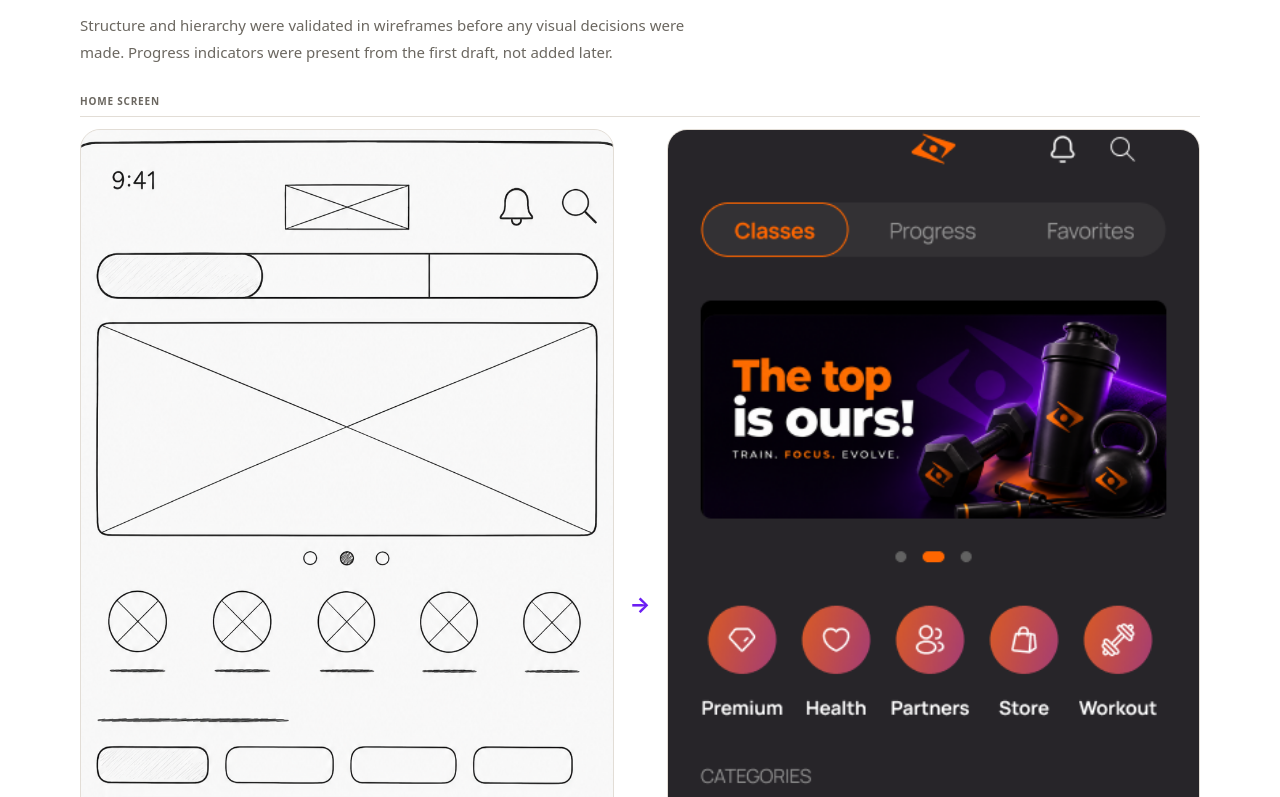
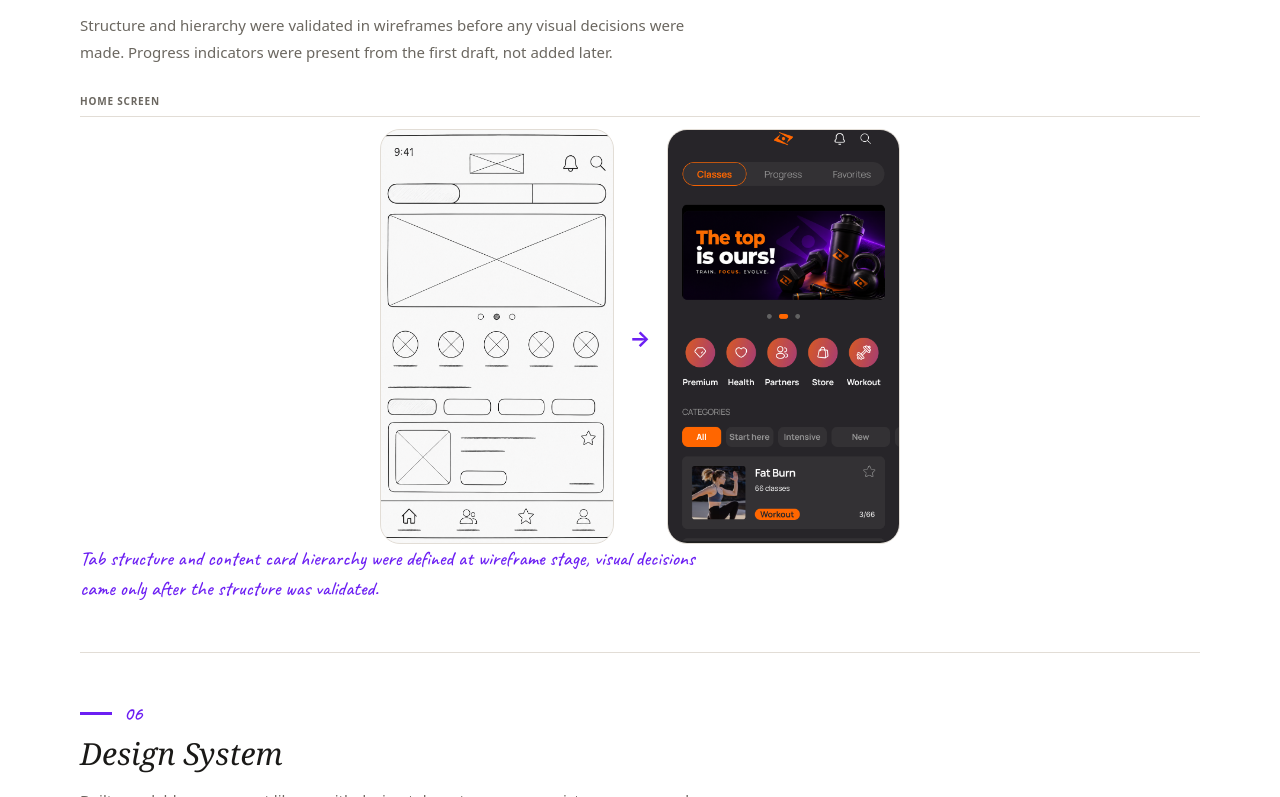
Before and after one commit to isabellegalves/isabelle-portfolio, a React (Vite) app: page /work/allphome in a window 1280 px wide. Shown: the part 4903-5700 px from the top of the page. Built offline with nearby package versions, Linux system fonts and the light colour scheme.

Commit message:
Reduce wireframe to UI image size in Allphome
Co-Authored-By: Claude Sonnet 4.6 <noreply@anthropic.com>

```diff
--- a/src/pages/AllphomeCase.jsx
+++ b/src/pages/AllphomeCase.jsx
@@ -316,7 +316,7 @@ export default function AllphomeCase() {
           {/* Single wireframe → UI pair */}
           <div style={{ marginBottom: "1.5rem" }}>
             <div style={{ fontSize: 10, fontWeight: 600, letterSpacing: "0.08em", textTransform: "uppercase", color: C.mid, paddingBottom: 8, marginBottom: 12, borderBottom: `0.5px solid ${C.border}`, fontFamily: "system-ui, sans-serif" }}>Home screen</div>
-            <div style={{ display: "grid", gridTemplateColumns: "1fr auto 1fr", gap: "1rem", alignItems: "center" }}>
+            <div style={{ display: "grid", gridTemplateColumns: "1fr auto 1fr", gap: "1rem", alignItems: "center", maxWidth: 520, margin: "0 auto" }}>
               <Phone src="/images/allphome-wire1.png" alt="Wireframe: Home screen" />
               <span style={{ fontSize: 22, color: C.accent, fontWeight: 700 }}>→</span>
               <Phone src="/images/allphome-1.png" alt="UI: Home screen" />
```
